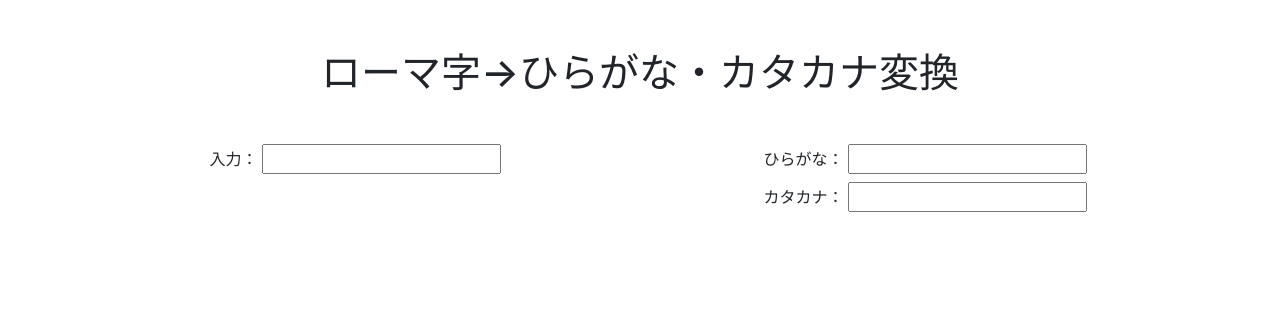
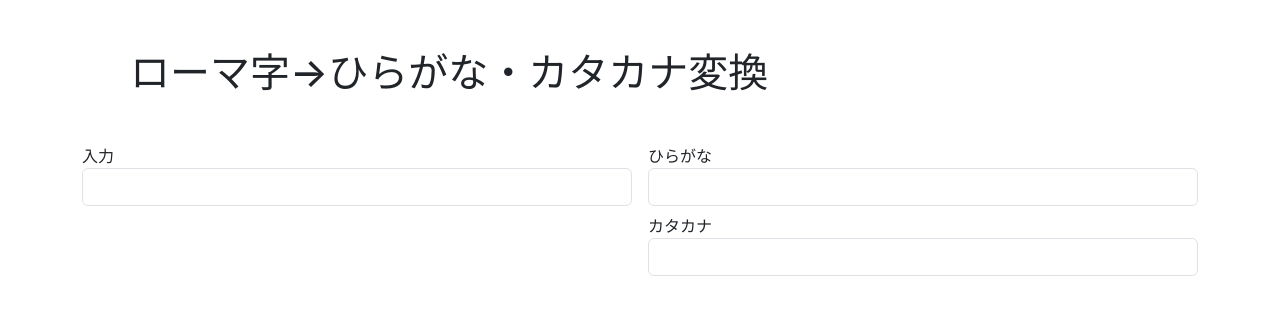
Before and after one commit to Int314/autoKana, a plain HTML site: page index.html in a window 1280 px wide. Drawn offline with nearby package versions, Linux system fonts and the light colour scheme.

Commit message:
レイアウト修正

```diff
--- a/index.html
+++ b/index.html
@@ -12,21 +12,21 @@
 </head>
 
 <body>
-  <main class="container text-center">
+  <main class="container">
     <h1 class="m-5">ローマ字→ひらがな・カタカナ変換</h1>
-    <div class="row row-cols-autos">
-      <div class="col">
-        <label for="romajiInput">入力：</label>
-        <input type="text" id="romajiInput" />
+    <div class="row g-3">
+      <div class="col-md-6">
+        <label for="romajiInput">入力</label>
+        <input type="text" id="romajiInput" class="form-control" />
       </div>
-      <div class="col">
+      <div class="col-md-6">
         <div class="mb-2">
-          <label for="hiraganaOutput">ひらがな：</label>
-          <input type="text" id="hiraganaOutput" readonly />
+          <label for="hiraganaOutput">ひらがな</label>
+          <input type="text" id="hiraganaOutput" class="form-control" readonly />
         </div>
         <div>
-          <label for="katakanaOutput">カタカナ：</label>
-          <input type="text" id="katakanaOutput" readonly />
+          <label for="katakanaOutput">カタカナ</label>
+          <input type="text" id="katakanaOutput" class="form-control" readonly />
         </div>
       </div>
     </div>
```
